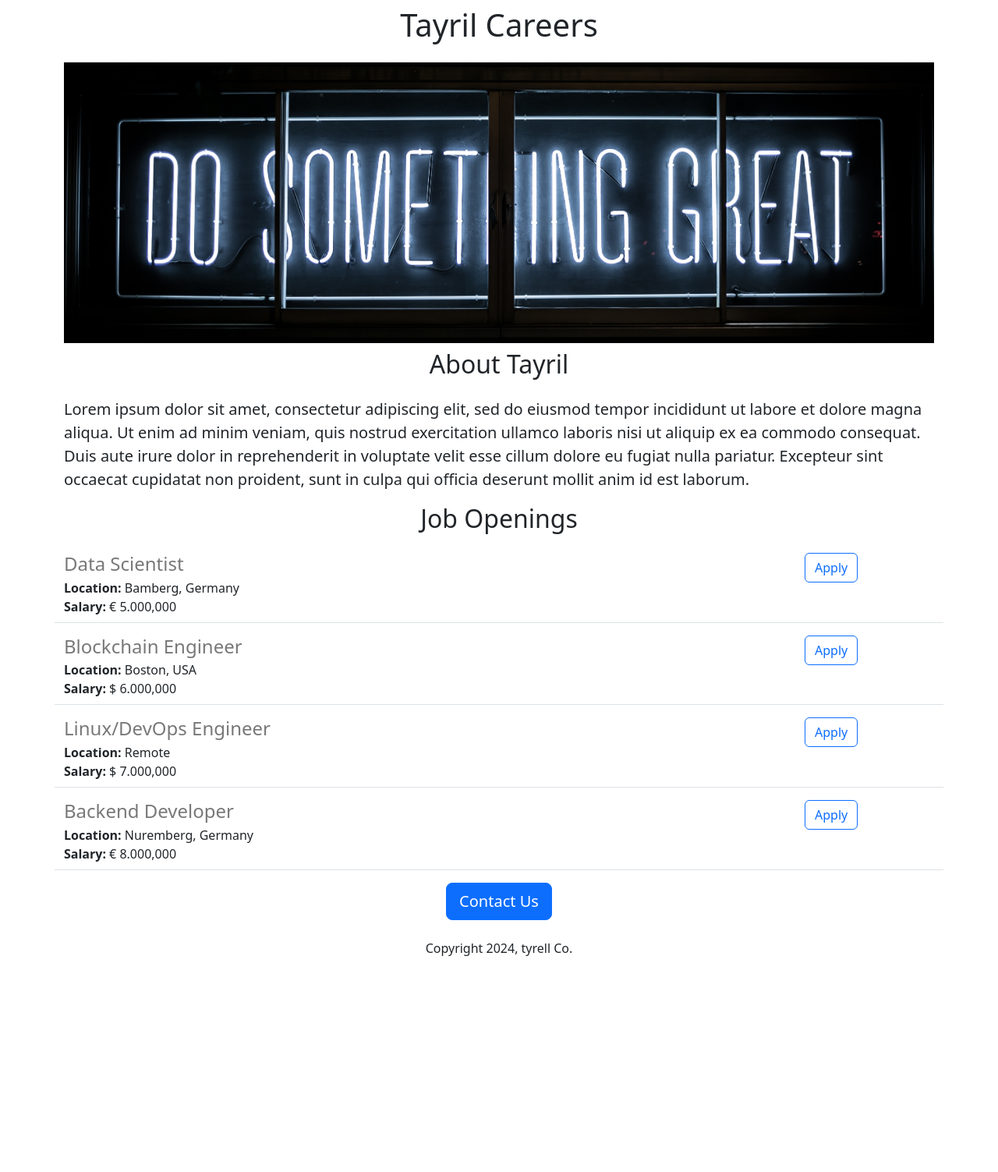
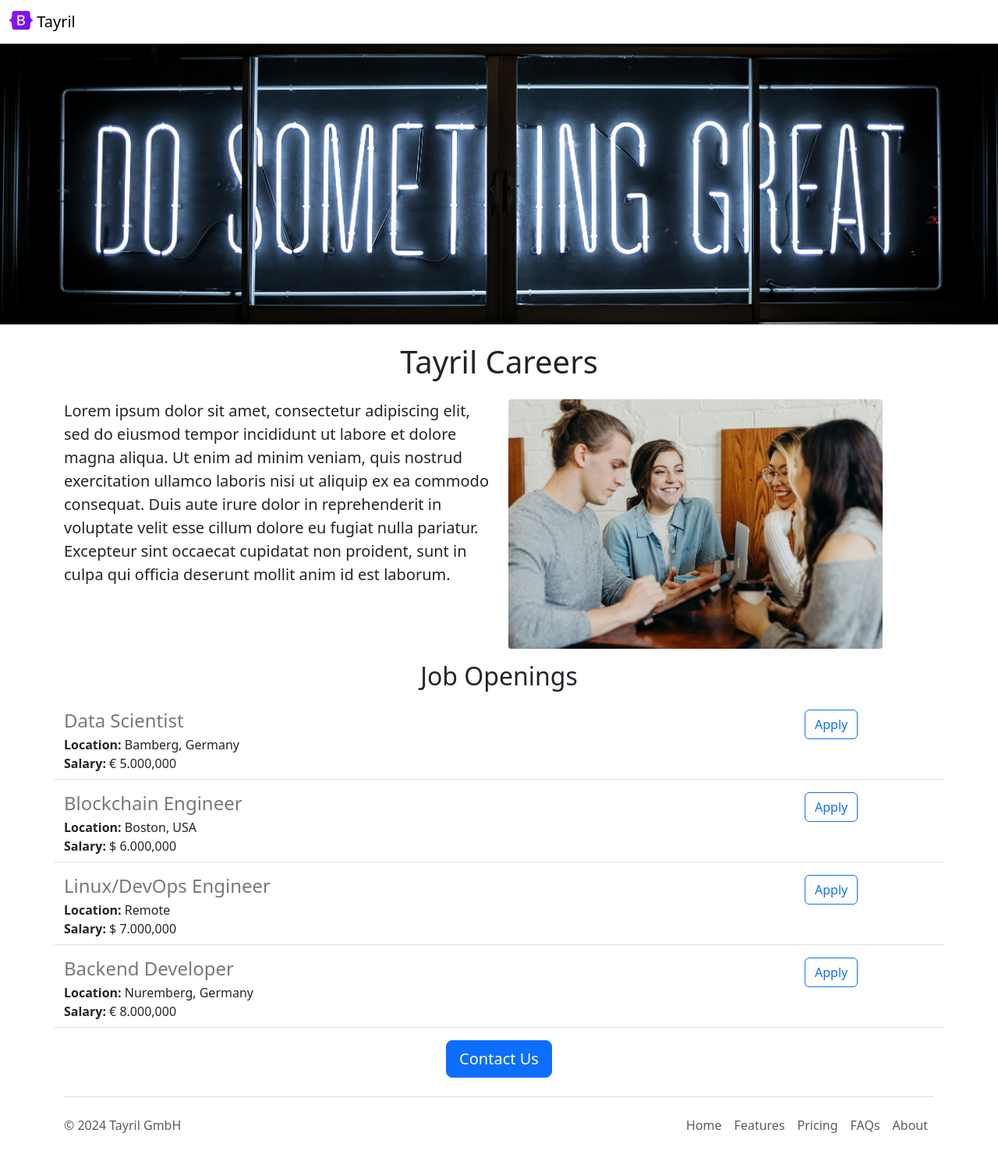
Before and after one commit to tzayda/flask-frcc-jovian-v2, a Flask app: page / in a window 1280 px wide. Shown: the whole page at 78% size. Before the commit the page ends 1226 px from the top, so only its background shows below. Run offline with Flask 3, Linux system fonts and the light colour scheme.

Commit message:
functional and aesthetic improvements

```diff
--- /dev/null
+++ b/templates/footer.html
@@ -0,0 +1,17 @@
+<div class="container">
+  <footer class="d-flex flex-wrap justify-content-between align-items-center py-3 my-4 border-top">
+    <p class="col-md-4 mb-0 text-body-secondary">&copy; 2024 Tayril GmbH</p>
+
+    <a href="/" class="col-md-4 d-flex align-items-center justify-content-center mb-3 mb-md-0 me-md-auto link-body-emphasis text-decoration-none">
+      <svg class="bi me-2" width="40" height="32"><use xlink:href="#bootstrap"/></svg>
+    </a>
+
+    <ul class="nav col-md-4 justify-content-end">
+      <li class="nav-item"><a target="_blank" href="https://tayril.eu" class="nav-link px-2 text-body-secondary">Home</a></li>
+      <li class="nav-item"><a target="_blank" href="https://tayril.eu" class="nav-link px-2 text-body-secondary">Features</a></li>
+      <li class="nav-item"><a target="_blank" href="https://tayril.eu" class="nav-link px-2 text-body-secondary">Pricing</a></li>
+      <li class="nav-item"><a target="_blank" href="https://tayril.eu" class="nav-link px-2 text-body-secondary">FAQs</a></li>
+      <li class="nav-item"><a target="_blank" href="https://tayril.eu" class="nav-link px-2 text-body-secondary">About</a></li>
+    </ul>
+  </footer>
+</div>
--- a/templates/home.html
+++ b/templates/home.html
@@ -7,20 +7,28 @@
     <title>Hi Title</title>
     <style>
       #banner {
-      height: 360px;
-      width: 100%;
-      object-fit: cover;
+        height: 360px;
+        width: 100%;
+        object-fit: cover;
+        margin-bottom: 16px;
       }
     </style>
   </head>
   <body>
+    {% include 'nav.html' %}
+     <img class="img-fluid" id="banner" src="https://8d39fc6b-405f-414f-9e9b-f8921e84e20e-00-iqk7q9au8rae.spock.replit.dev/static/banner.jpg">
     <div class="container">
       <h1 class="text-center mt-2 mb-4">{{company_name}} Careers</h1>
-      <img class="img-fluid" id="banner" src="https://8d39fc6b-405f-414f-9e9b-f8921e84e20e-00-iqk7q9au8rae.spock.replit.dev/static/banner.jpg">
-      <h2 class="text-center mt-2 mb-4">About Tayril</h2>
+      <div class="row" style="margin-bottom:16px">
+        <div class="col-md-6">
       <p class="lead">
         Lorem ipsum dolor sit amet, consectetur adipiscing elit, sed do eiusmod tempor incididunt ut labore et dolore magna aliqua. Ut enim ad minim veniam, quis nostrud exercitation ullamco laboris nisi ut aliquip ex ea commodo consequat. Duis aute irure dolor in reprehenderit in voluptate velit esse cillum dolore eu fugiat nulla pariatur. Excepteur sint occaecat cupidatat non proident, sunt in culpa qui officia deserunt mollit anim id est laborum.
       </p>
+          </div>
+            <div class="d-none d-md-block col-md-6">
+        <img src="/static/people.jpg" style="height: 320px; border-radius:4px">
+      </div>
+        </div>
       <h2 class="text-center mt-2 mb-4">Job Openings</h2>
       <div>
         {% for job in jobs %}
@@ -28,10 +36,9 @@
         {% endfor %}
       </div>
       <div class="text-center">
-      <button class="btn btn-primary btn-lg">Contact
-      Us</button>
-      <p class="mt-4">Copyright 2024, tyrell Co.</p>
+      <a href="mailto:hello@jovian.ai?subject=Question%20about%20Job%20Openings&body=My%20name%3A%20%3Cyour%20name%20here%3E%0D%0A%0D%0AMy%20questions%3A%20%3Center%20question(s)%20here%3E" class="btn btn-primary btn-lg">Contact Us</a>
       </div>
     </div>
+    {% include 'footer.html' %}
   </body>
 </html>
--- a/templates/jobitem.html
+++ b/templates/jobitem.html
@@ -10,7 +10,7 @@
     </div>
     {% endif %}
   </div>
-  <div class="col-2">
-    <button type="button" class="btn btn-outline-primary">Apply</button>
+  <div class="col-2 padding-right:16px">
+    <a href="mailto:hello@jovian.ai?subject=Application%20for%20{{job['title']}}&body=My%20name%3A%20%3Cyour%20name%20here%3E%0D%0A%0D%0AMy%20Resume%3A%20%3Cresume%20link%3E%0D%0A%0D%0AMy%20LinkedIn%3A%20%3Clinkedin%20link%3E" type="button" class="btn btn-outline-primary float-right align-middle">Apply</a>
   </div>
 </div>
--- /dev/null
+++ b/templates/nav.html
@@ -0,0 +1,9 @@
+<nav class="navbar shadow fixed-top bg-white">
+  <div class="container-fluid">
+    <a class="navbar-brand" href="#">
+      <img src="/static/logo.svg" alt="Logo" width="30" height="24" class="d-inline-block align-text-top">
+      Tayril
+    </a>
+  </div>
+</nav>
+<div style="height:56px"></div>
```
Also changed, not shown: static/logo.svg (added), static/people.jpg (added).
